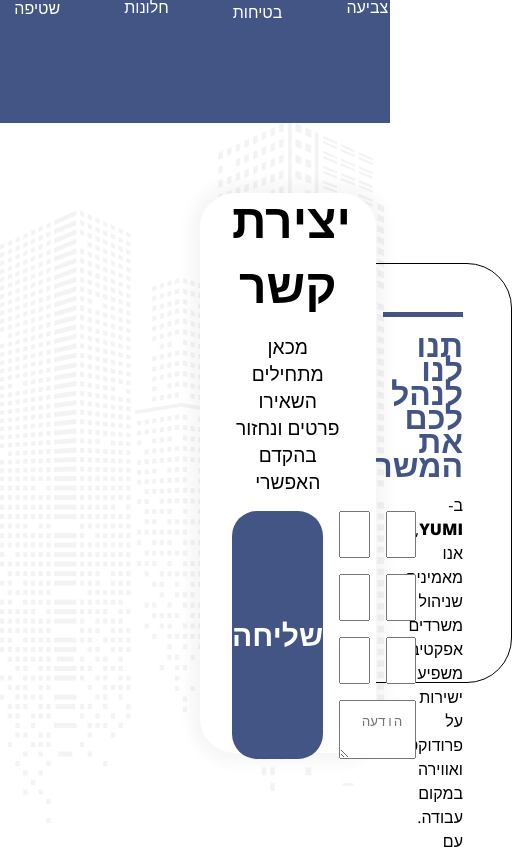
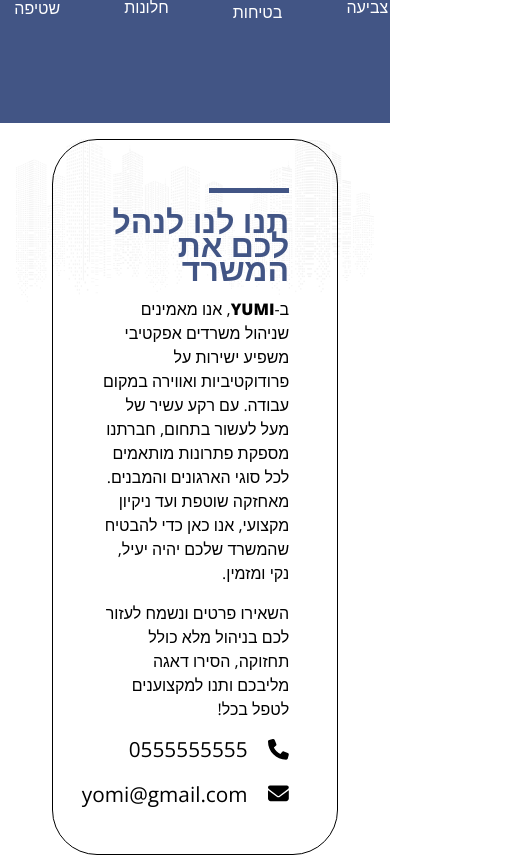
Before and after one commit to TsuriH/YomiBuildingManagment, a React (Create React App) app: page / in a window 390 px wide. Shown: the part 901-1758 px from the top of the page, 512 px wide, since content can reach past the window. Built offline with nearby package versions, Linux system fonts and the light colour scheme.

Commit message:
starting responsive

```diff
--- a/src/Components/Layout/Footer/Footer.css
+++ b/src/Components/Layout/Footer/Footer.css
@@ -16,6 +16,8 @@
     display: flex;
     align-items: center;
     justify-content: space-between;
+
+
 }
 
 .Footer .color-overlay {
@@ -123,6 +125,14 @@
     display: flex;
 }
 
+.Footer input::placeholder,
+.Footer .message textarea::placeholder {
+    color: black;
+    font-size: 1.2em;
+    font-family: 'Franklin Gothic Medium', 'Arial Narrow', Arial, sans-serif;
+
+}
+
 .Footer .contact h2 {
     font-size: 3em;
 }
@@ -132,11 +142,12 @@
 }
 
 .Footer .social-container {
-    font-size: 1.5em;
+    font-size: 1.3em;
     display: flex;
     flex-direction: column;
     align-items: start;
     gap: 1em
+
 }
 
 
@@ -146,3 +157,41 @@
     align-items: center;
 
 }
+
+@media (max-width: 900px) {
+
+    .Footer .content {
+        position: relative;
+        display: flex;
+        flex-direction: column;
+        align-items: center;
+        gap: 2em;
+        margin: 1em;
+        height: 1500px;
+        background-size: contain;
+
+    }
+
+    .Footer .text-container {
+        position: static;
+        z-index: 2;
+        margin: 0px;
+    }
+
+    .Footer .contact {
+        margin: 0px;
+        width: 90%;
+
+    }
+
+    .Footer .text-container .text {
+        width: 100%;
+
+    }
+
+    .Footer .content form {
+        display: flex;
+        flex-direction: column;
+        margin-bottom: 2em;
+    }
+}
--- a/src/Components/Layout/Header/Header.css
+++ b/src/Components/Layout/Header/Header.css
@@ -49,7 +49,7 @@
 .Header .logo-container {
     background-color: white;
     width: 200px;
-    height: 200px;
+    height: auto;
     border-bottom-right-radius: 25px;
     border-bottom-left-radius: 25px;
     box-shadow: 0 2px 4px rgba(0, 0, 0, 0.2);
@@ -58,10 +58,14 @@
     margin-top: 4em;
     padding: 0.5em;
 
-
 }
 
 .Header .logo-container img {
     width: 90%;
     height: 90%;
+    border: 2px solid red;
 }
+
+@media (max-width: 400px) {
+
+}
```
